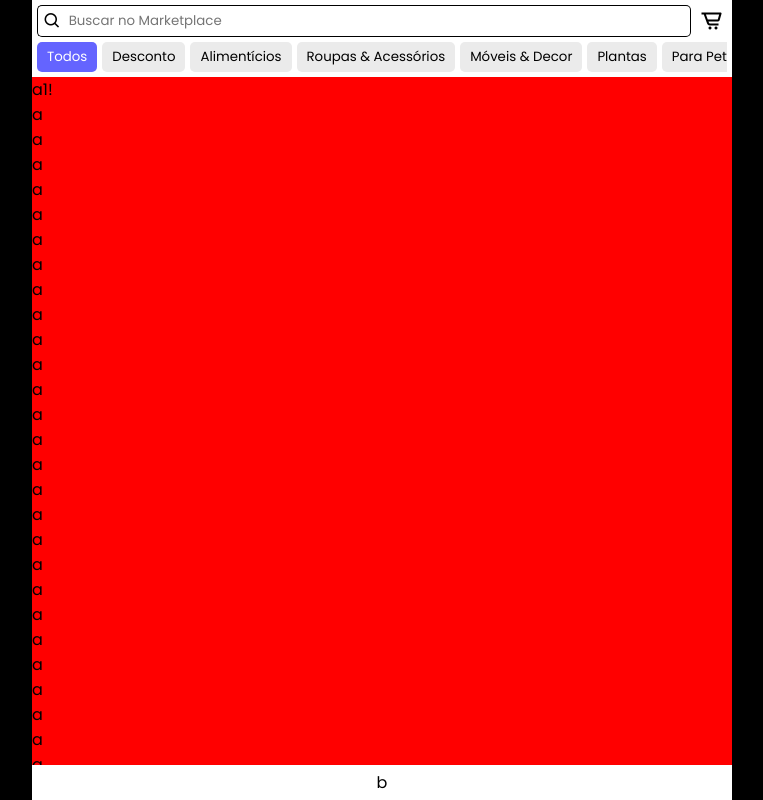
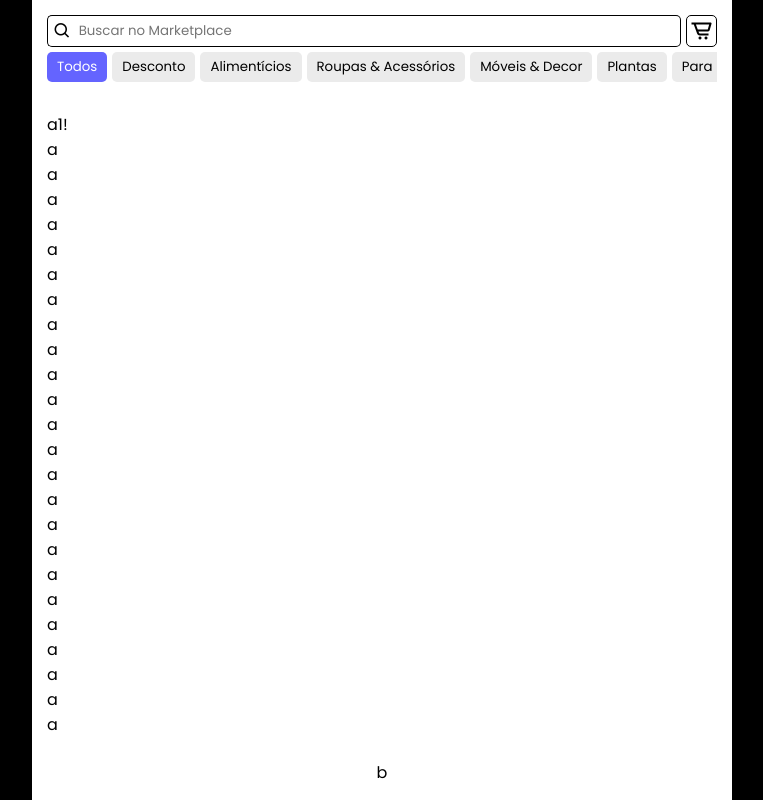
Before and after one commit to GabrielHimiko/ravina, a plain HTML site: page store.html in a window 1280 px wide. Shown: the whole page, without its empty margins (258-1021 px from the left). Drawn offline with nearby package versions, Linux system fonts and the light colour scheme.

Commit message:
Update store.css

```diff
--- a/css/store.css
+++ b/css/store.css
@@ -1,6 +1,6 @@
 #topMenu {
     width: 100%;
-    padding: 5px;
+    padding: 15px;
     display: flex;
     flex-direction: column;
     justify-content: center;
@@ -11,9 +11,11 @@
     width: calc(100% - 20px);
     padding: 10px;
     margin: 10px;
-    background-color: white;
+    background-color: rgb(235, 235, 235, 0.7);
+    backdrop-filter: blur(5px);
     border-radius: 10px;
     position: fixed;
+    transition: 0.3s;
 }
 #topMenu_prim {
     width: 100%;
@@ -36,6 +38,7 @@
     display: flex;
     justify-content: center;
     align-items: center;
+    background-color: white;
 }
 #search_inp {
     width: 100%;
@@ -98,7 +101,7 @@
 }
 #cart {
     border-radius: 5px;
-    border: none;
+    border: 1px solid black;
     padding: 5px;
     font-size: 18pt;
     display: flex;
@@ -110,22 +113,30 @@
     background-color: white;
 }
 #cart:active {
-    color: rgb(25, 25, 255);
+    background-color: rgb(25, 25, 255);
+    color: white;
 }
 
 #middle {
-    background: red;
     width: 100%;
     height: 100%;
     display: flex;
     flex-direction: column;
     overflow-y: scroll;
+    padding: 15px;
+}
+#middle::-webkit-scrollbar {
+    width: 5px;
+}
+#middle::-webkit-scrollbar-thumb {
+    background-color: rgb(200, 200, 200);
+    border-radius: 5px 0 0 5px;
 }
 
 #bottomMenu {
     display: flex;
     width: 100%;
-    padding: 5px;
+    padding: 15px;
     justify-content: center;
     align-items: center;
 }
```
